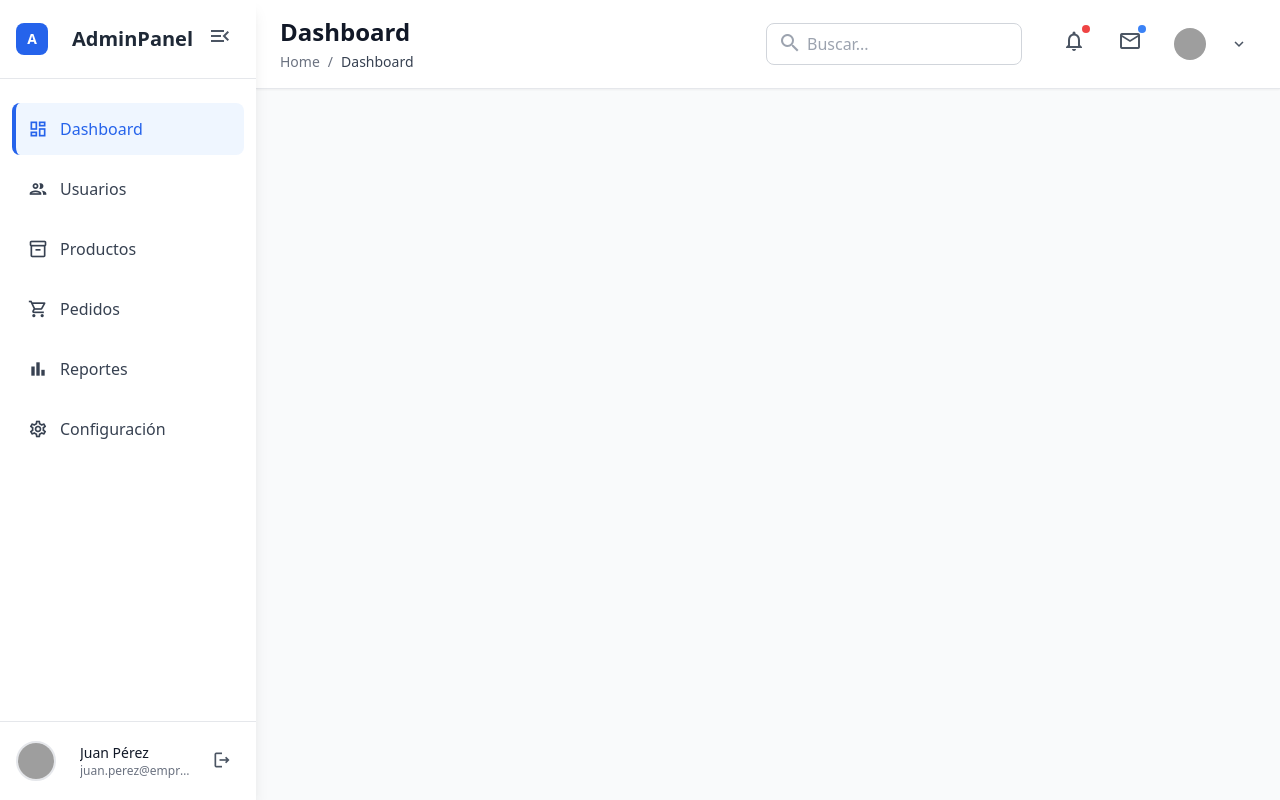
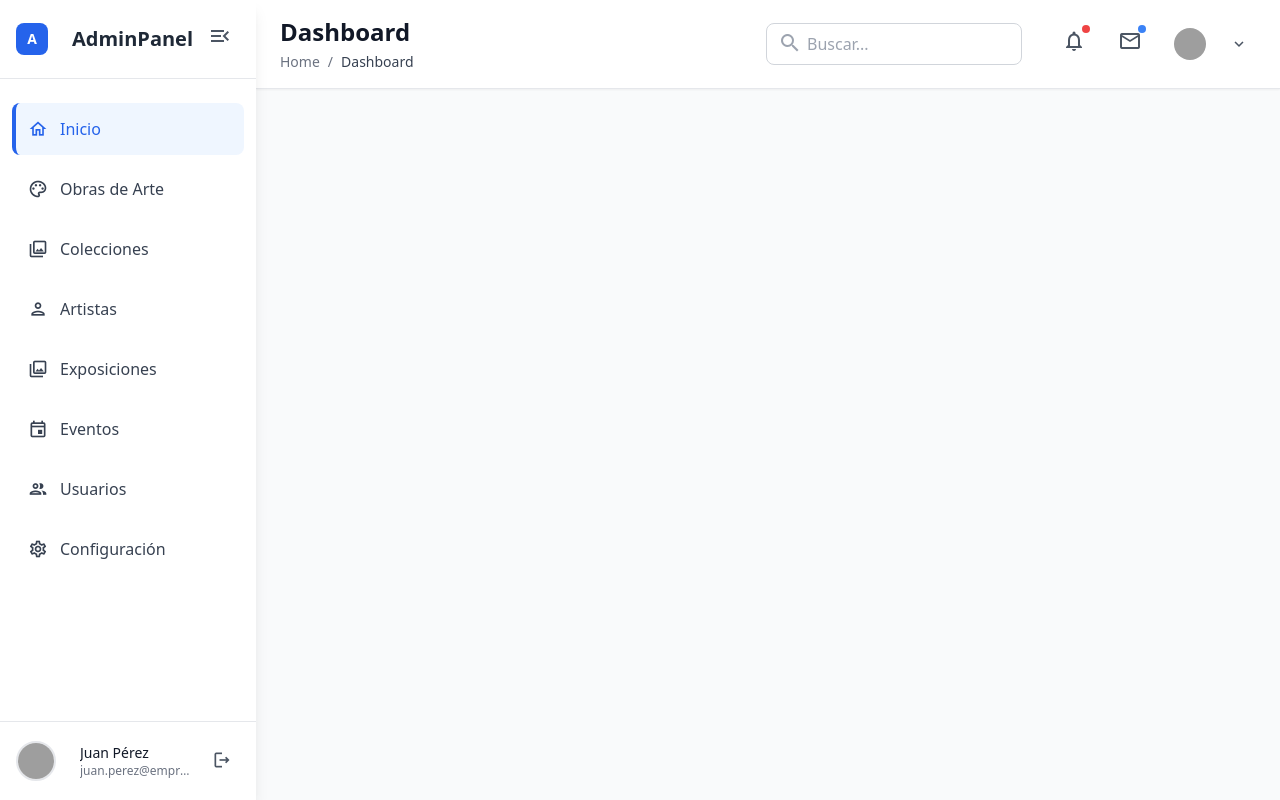
Before and after one commit to HectorZL/FRONTED-MUSEO-UTM, an Angular app: page /dashboard in a window 1280 px wide. Built offline with nearby package versions, Linux system fonts and the light colour scheme; sample sign-in values are in the browser's storage; grey boxes are pictures that could not be loaded.

Commit message:
fix:category

```diff
--- a/src/app/demo/dashboard/dashboard.ts
+++ b/src/app/demo/dashboard/dashboard.ts
@@ -30,12 +30,14 @@ export class DashboardComponent implements OnInit, OnDestroy {
   };
 
   menuItems: MenuItem[] = [
-    { label: 'Dashboard', icon: 'dashboard', route: '/dashboard', isActive: true },
-    { label: 'Usuarios', icon: 'people', route: '/dashboard/users', isActive: false },
-    { label: 'Productos', icon: 'inventory_2', route: '/dashboard/products', isActive: false },
-    { label: 'Pedidos', icon: 'shopping_cart', route: '/dashboard/orders', isActive: false },
-    { label: 'Reportes', icon: 'bar_chart', route: '/dashboard/reports', isActive: false },
-    { label: 'Configuración', icon: 'settings', route: '/dashboard/settings', isActive: false }
+    { label: 'Inicio', icon: 'home', route: '/dashboard', isActive: true },
+    { label: 'Obras de Arte', icon: 'palette', route: '/dashboard/obras', isActive: false },
+    { label: 'Colecciones', icon: 'collections', route: '/dashboard/colecciones', isActive: false },
+    { label: 'Artistas', icon: 'person', route: '/dashboard/artistas', isActive: false },
+    { label: 'Exposiciones', icon: 'photo_library', route: '/dashboard/exposiciones', isActive: false },
+    { label: 'Eventos', icon: 'event', route: '/dashboard/eventos', isActive: false },
+    { label: 'Usuarios', icon: 'people', route: '/dashboard/usuarios', isActive: false },
+    { label: 'Configuración', icon: 'settings', route: '/dashboard/configuracion', isActive: false }
   ];
 
   constructor(private router: Router) {}
@@ -88,14 +90,7 @@ export class DashboardComponent implements OnInit, OnDestroy {
   }
 
   getIconClass(icon: string): string {
-    const iconClasses: { [key: string]: string } = {
-      dashboard: 'material-icons-outlined',
-      people: 'material-icons-outlined',
-      inventory_2: 'material-icons-outlined',
-      shopping_cart: 'material-icons-outlined',
-      bar_chart: 'material-icons-outlined',
-      settings: 'material-icons-outlined'
-    };
-    return iconClasses[icon] || 'material-icons-outlined';
+    // All icons will use the outlined variant
+    return 'material-icons-outlined';
   }
 }
```
